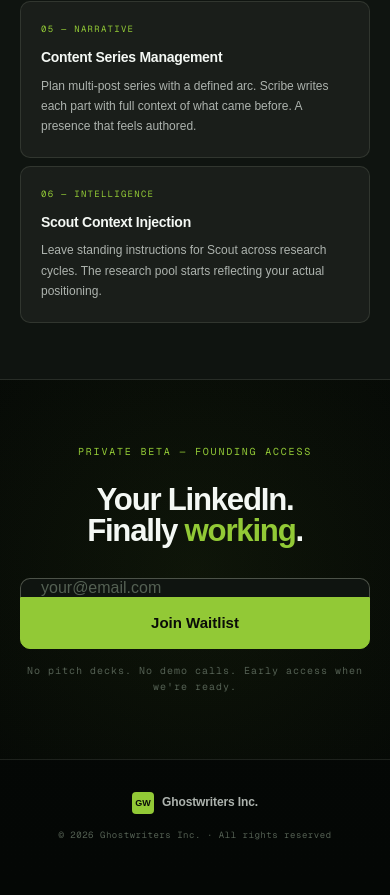
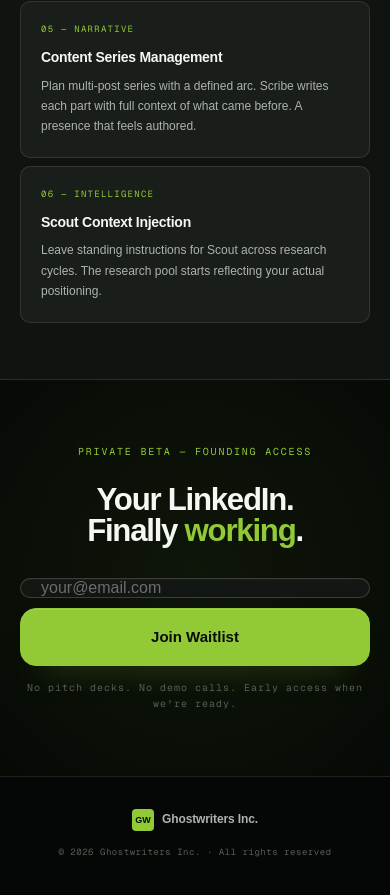
Before and after one commit to madnan25/ghostwritersinc, a Next.js app: page / in a window 390 px wide. Shown: the part 6462-7357 px from the top of the page. Built offline with nearby package versions, Linux system fonts and the light colour scheme; a web font is replaced by a local one.

Commit message:
fix(marketing): polish mobile waitlist input styling

```diff
--- a/src/app/(marketing)/marketing.module.css
+++ b/src/app/(marketing)/marketing.module.css
@@ -664,10 +664,19 @@
   font-size: 14px;
   padding: 0 16px;
   outline: none;
-  transition: border-color 0.2s, background 0.2s;
+  appearance: none;
+  -webkit-appearance: none;
+  transition: border-color 0.2s, background 0.2s, box-shadow 0.2s, transform 0.2s;
 }
 .ctaInput::placeholder { color: var(--fg-ghost); }
-.ctaInput:focus { border-color: var(--border-strong); background: var(--secondary); }
+.ctaInput:focus {
+  border-color: rgba(146,201,54,0.34);
+  background: color-mix(in srgb, var(--secondary) 78%, #111612 22%);
+  box-shadow:
+    0 0 0 4px rgba(146,201,54,0.08),
+    0 10px 30px -18px rgba(0, 0, 0, 0.5),
+    inset 0 1px 0 rgba(255,255,255,0.03);
+}
 .ctaSubmit {
   height: 46px;
   padding: 0 24px;
@@ -914,22 +923,34 @@
   .ctaH2 { font-size: clamp(30px, 8vw, 56px); margin-bottom: 32px; }
   .ctaForm {
     flex-direction: column;
-    gap: 0;
+    gap: 10px;
     max-width: 100%;
   }
   .ctaInput {
-    border: 1px solid var(--border-strong, rgba(191,198,177,0.35));
-    border-radius: 10px 10px 0 0;
-    border-bottom: none;
-    height: 52px;
+    border: 1px solid rgba(191,198,177,0.22);
+    border-radius: 16px;
+    height: 58px;
     font-size: 16px; /* prevents iOS zoom on focus */
+    line-height: 1;
     padding: 0 20px;
+    background:
+      linear-gradient(180deg, rgba(255,255,255,0.02) 0%, rgba(255,255,255,0.01) 100%),
+      color-mix(in srgb, var(--card) 88%, #0b0f0b 12%);
+    box-shadow:
+      inset 0 1px 0 rgba(255,255,255,0.03),
+      0 12px 26px -22px rgba(0, 0, 0, 0.55);
+  }
+  .ctaInput::placeholder {
+    color: rgba(173,179,174,0.56);
   }
   .ctaSubmit {
-    border-radius: 0 0 10px 10px;
-    height: 52px;
+    border-radius: 16px;
+    height: 58px;
     font-size: 15px;
     width: 100%;
+    box-shadow:
+      0 18px 34px -22px rgba(146,201,54,0.42),
+      inset 0 1px 0 rgba(255,255,255,0.14);
   }
   .ctaFine { font-size: 10px; margin-top: 12px; }
 
```
